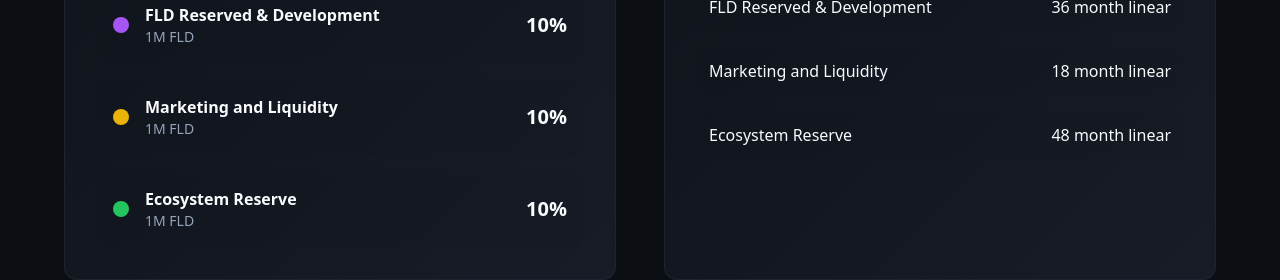
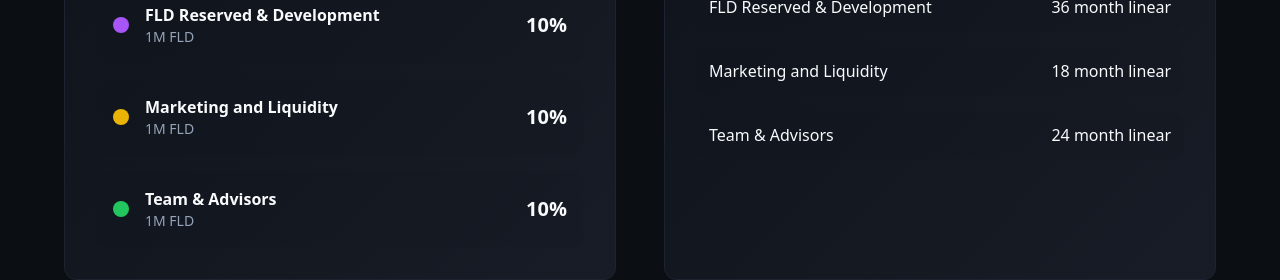
Before and after one commit to peterndiritu/liquid-friendly-chain, a React (Vite) app: page /tokenomics in a window 1280 px wide. Shown: the part 1120-1400 px from the top of the page. Built offline with nearby package versions, Linux system fonts and the light colour scheme; the HTML template or start-up script is replaced by a standard one.

Commit message:
Update tokenomics with Team & Advisors

```diff
--- a/src/pages/Tokenomics.tsx
+++ b/src/pages/Tokenomics.tsx
@@ -25,7 +25,7 @@ const Tokenomics = () => {
     { category: "Community Rewards", percentage: 30, amount: "3M FLD", color: "bg-indigo-500" },
     { category: "FLD Reserved & Development", percentage: 10, amount: "1M FLD", color: "bg-purple-500" },
     { category: "Marketing and Liquidity", percentage: 10, amount: "1M FLD", color: "bg-yellow-500" },
-    { category: "Ecosystem Reserve", percentage: 10, amount: "1M FLD", color: "bg-green-500" }
+    { category: "Team & Advisors", percentage: 10, amount: "1M FLD", color: "bg-green-500" }
   ];
 
   const stakingRewards = [
@@ -168,8 +168,8 @@ const Tokenomics = () => {
                     <span>18 month linear</span>
                   </div>
                   <div className="flex justify-between p-3 bg-muted/20 rounded-lg">
-                    <span>Ecosystem Reserve</span>
-                    <span>48 month linear</span>
+                    <span>Team & Advisors</span>
+                    <span>24 month linear</span>
                   </div>
                 </div>
               </Card>
```
